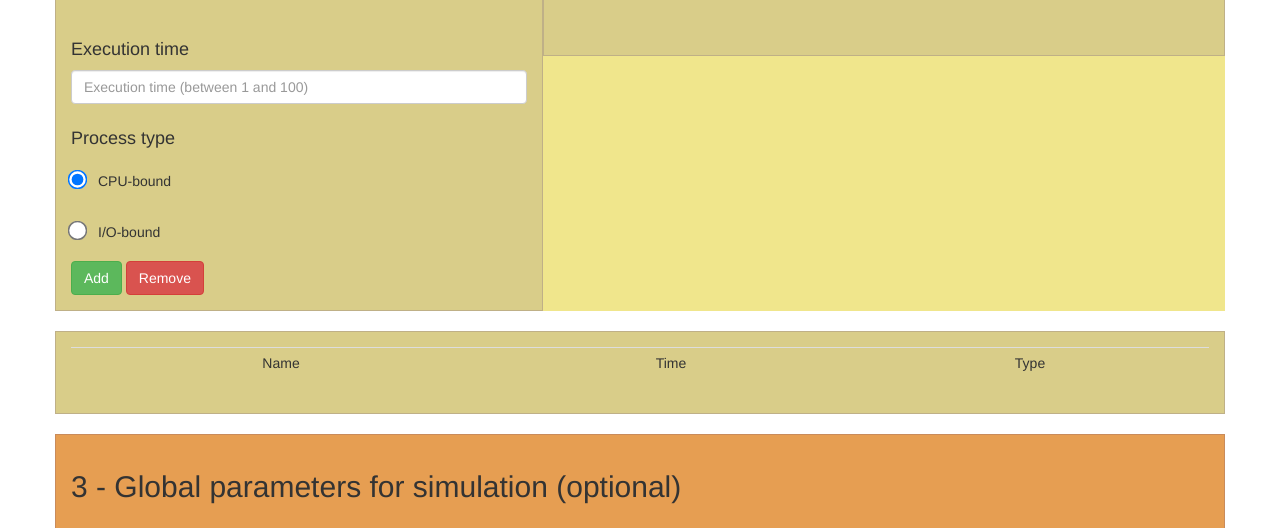
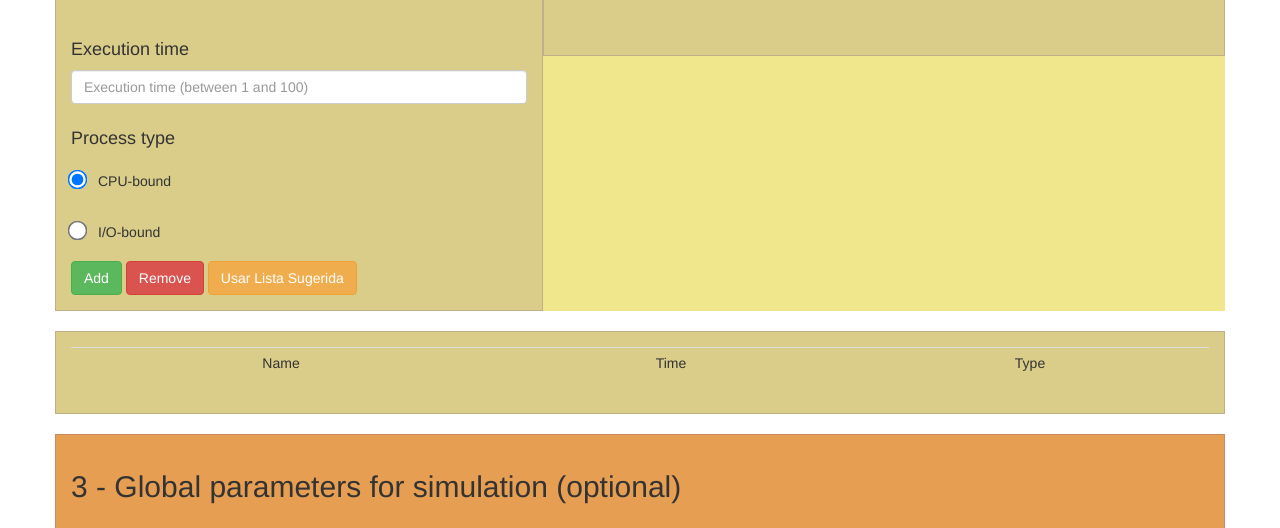
Before and after one commit to albertoavs06/simulador_SO, a PHP site: page / in a window 1280 px wide. Shown: the part 775-1303 px from the top of the page. Run offline with PHP 8.4, Linux system fonts and the light colour scheme.

Commit message:
adicionei botao de sugestao de lista (falta pensar em exemplos). Corrigi bug da area da CPU, agora a pagina do simulador se alinha automaticamente. Adicionei o tempo total de execucao que estava faltando.

```diff
--- a/index.js
+++ b/index.js
@@ -299,7 +299,7 @@ function selecionaAlgoritimo() {
    		cell3.innerHTML = processo.tipo;
 
    		// se for algum desses tres algoritimos, tem uma coluna a mais
-   		if(selecionado == loteria || selecionado == prioridade || selecionado == filas) {
+   		if(selecionado == loteria || selecionado == prioridade) {
    			var cell4 = row.insertCell(3);
    			cell4.innerHTML = processo.valor_opcional;
    		}
@@ -456,3 +456,76 @@ function simular() {
 		window.location.href = "simulador.php?" + mensagem;
 	}
 }
+
+function listaSugerida() {
+	// verifica qual algoritmo selecionado
+	var algoritimo = $('input[name="algoritimo"]:checked').val();
+	var tabela = document.getElementById("myTable");
+
+	// limpa tabela de processos
+	// limpa array de processos
+	while(processos[algoritimo].length > 0) {
+        processos[algoritimo].pop();
+        tabela.deleteRow(1);
+	}
+
+	// instancia um array para a lista sugerida
+	var lista_sugerida = new Array();
+
+	// insere na lista sugerida
+	if(algoritimo == 'round_robin' || algoritimo == 'shortest' || algoritimo == 'queues') {
+		lista_sugerida.push(new Array("A", "10", "cpu", ""));
+		lista_sugerida.push(new Array("B", "15", "cpu", ""));
+		lista_sugerida.push(new Array("C", "13", "io", ""));
+		lista_sugerida.push(new Array("D", "12", "cpu", ""));
+		lista_sugerida.push(new Array("E", "8", "io", ""));
+		lista_sugerida.push(new Array("F", "2", "cpu", ""));
+	}
+	// loteria ou prioridades
+	else if(algoritimo == 'priority'){
+		lista_sugerida.push(new Array("A", "10", "cpu", "2"));
+		lista_sugerida.push(new Array("B", "15", "cpu", "1"));
+		lista_sugerida.push(new Array("C", "13", "io", "0"));
+		lista_sugerida.push(new Array("D", "12", "cpu", "3"));
+		lista_sugerida.push(new Array("E", "8", "io", "2"));
+		lista_sugerida.push(new Array("F", "2", "cpu", "1"));
+	} else {
+		lista_sugerida.push(new Array("A", "10", "cpu", "2"));
+		lista_sugerida.push(new Array("B", "15", "cpu", "1"));
+		lista_sugerida.push(new Array("C", "13", "io", "0"));
+		lista_sugerida.push(new Array("D", "12", "cpu", "3"));
+		lista_sugerida.push(new Array("E", "8", "io", "2"));
+		lista_sugerida.push(new Array("F", "2", "cpu", "1"));
+	}
+
+	for(var i = 0; i < lista_sugerida.length; i++) {
+		var dados = lista_sugerida[i];
+
+		// insere no array
+		var processo = {
+			nome 	: dados[0],
+			tempo 	: dados[1],
+			tipo 	: dados[2],
+			valor 	: dados[3]		// pode ser o tempo de execucao, prioridade
+		};
+
+		processos[algoritimo].push(processo);
+
+		// insere na tabela
+		var insert_point = tabela.rows.length;
+		var row = tabela.insertRow(insert_point);
+
+		var tamanho = dados.length - 1;
+
+   		// se for algum desses tres algoritimos, tem uma coluna a mais
+   		if(algoritimo == loteria || algoritimo == prioridade || algoritimo == filas) {
+   			tamanho = tamanho + 1;
+   		}
+
+		for(var j = 0; j < tamanho; j++) {
+			var cell = row.insertCell(j);
+			cell.innerHTML = dados[j];
+   			cell.style = "text-align:center";
+		}
+	}
+}
--- a/index.php
+++ b/index.php
@@ -160,6 +160,7 @@ $xml = simplexml_load_file($lang_file) or die("Error: Cannot create object");
 				<form class="form-inline">
 					<button class="btn btn-success" type="button" onclick="addProcesso()"><?php echo $xml->item[4]->value; ?></button>
 					<button class="btn btn-danger" type="button" onclick="rmProcesso()"><?php echo $xml->item[5]->value; ?></button>
+					<button class="btn btn-warning" type="button" onclick="listaSugerida()"><?php echo $xml->item[14]->value; ?></button>
 				</form>
 			</div>
 
--- a/lang/english.xml
+++ b/lang/english.xml
@@ -57,6 +57,10 @@
 
 	<item name="home">
 		<value>Home</value>
+	</item>
+
+	<item name="suggested_list">
+		<value>Usar Lista Sugerida</value>
 	</item>
 
 	<!-- ########## Algorithms ########## -->
--- a/simulador.js
+++ b/simulador.js
@@ -176,9 +176,10 @@ function home() {
 
 function atualiza() {
 	// atualiza a mensagem
-	var mensagem = 'Uso da CPU: ' + cpu[step] + '\n';
+	var mensagem = 'Tempo Total de Exeucao: ' + tempo_execucao[step] + '\n';
+	mensagem = mensagem + 'Uso da CPU: ' + cpu[step] + '\n';
 	mensagem = mensagem + 'Trocas de Contexto: ' + switches[step] + '\n';
-	mensagem = mensagem + 'Acao executada: ' + mensagens[step];
+	mensagem = mensagem + 'Acao executada: ' + mensagens[step] + '\n';
 
 	document.getElementById("descricao_algoritimo").innerHTML = mensagem;
 
--- a/simulador.php
+++ b/simulador.php
@@ -174,12 +174,12 @@ $xml = simplexml_load_file($lang_file) or die("Error: Cannot create object");
 		<div class="row-eq-height">
 			<div class="col-md-3" style="background-color:lightblue">
 				<h3><?php echo $xml->item[7]->value; ?></h3>
-				<textarea id="descricao_algoritimo" class="form-control" rows="3" style="height:50%"></textarea>
+				<textarea id="descricao_algoritimo" class="form-control" rows="3" style="height:80%"></textarea>
 			</div>
 
             <div class="col-md-6" style="background-color:lightblue">
              	<h3>CPU</h3>
-               	<canvas id="canvas_cpu" class="col-md-12" style="height:60%"> </canvas>
+               	<canvas id="canvas_cpu" class="col-md-12" height="100"> </canvas>
             </div>
 
 			<div class="col-md-3" style="background-color:lightblue">
```
